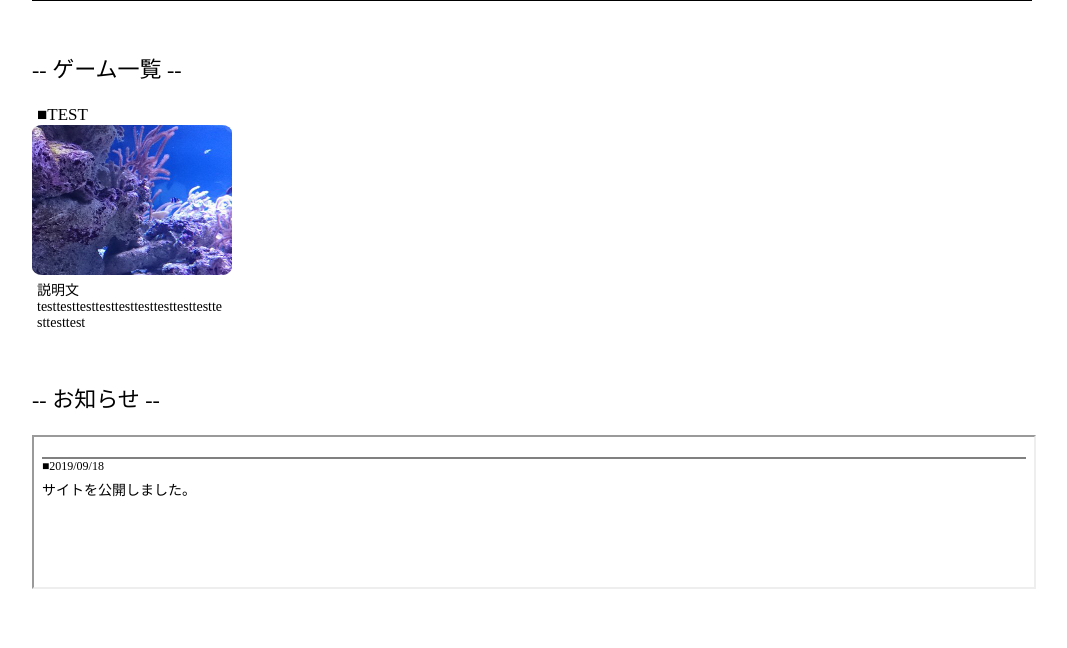
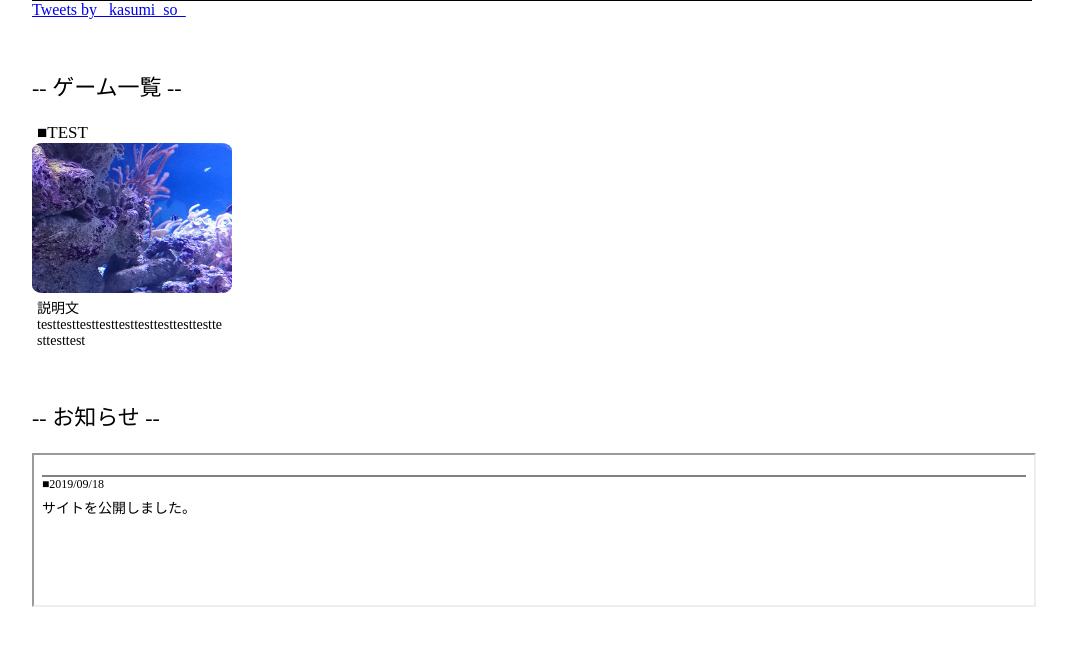
Before and after one commit to kasumiso/kasumiso.github.io, a plain HTML site: page index.html in a window 1280 px wide. Shown: the part 152-800 px from the top of the page, without its empty margins (108-1175 px from the left). Drawn offline with Linux system fonts and the light colour scheme.

Commit message:
Update index.html

```diff
--- a/index.html
+++ b/index.html
@@ -12,6 +12,10 @@
 			<img src="img/myIcon.jpg">
 			天窓綺譚
 		</div>
+		<a class="twitter-timeline" data-width="400" data-height="480"
+			href="https://twitter.com/_kasumi_so_?ref_src=twsrc%5Etfw">
+			Tweets by _kasumi_so_</a>
+			<script async src="https://platform.twitter.com/widgets.js" charset="utf-8"></script>
 		<div class="contents"　id="game">
 			<p class="index">--&nbsp;ゲーム一覧&nbsp;--</p>
 			<div class="gamelist">
```
